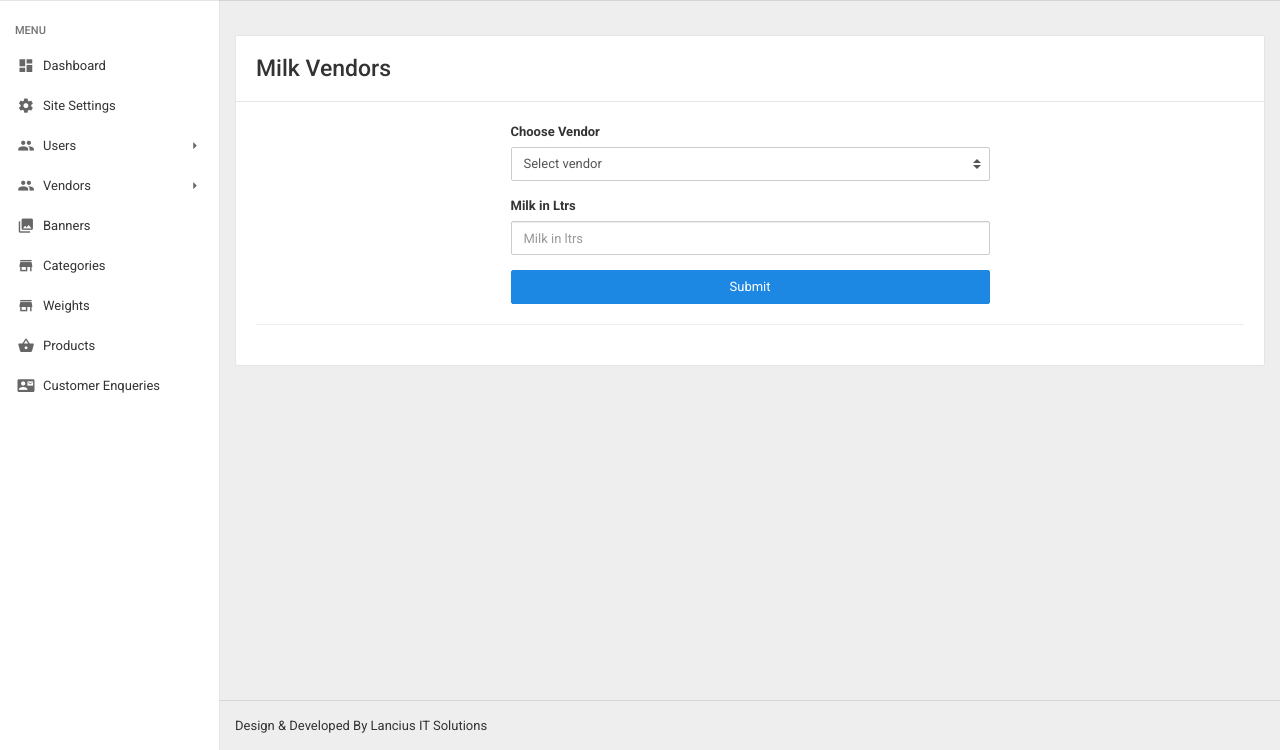
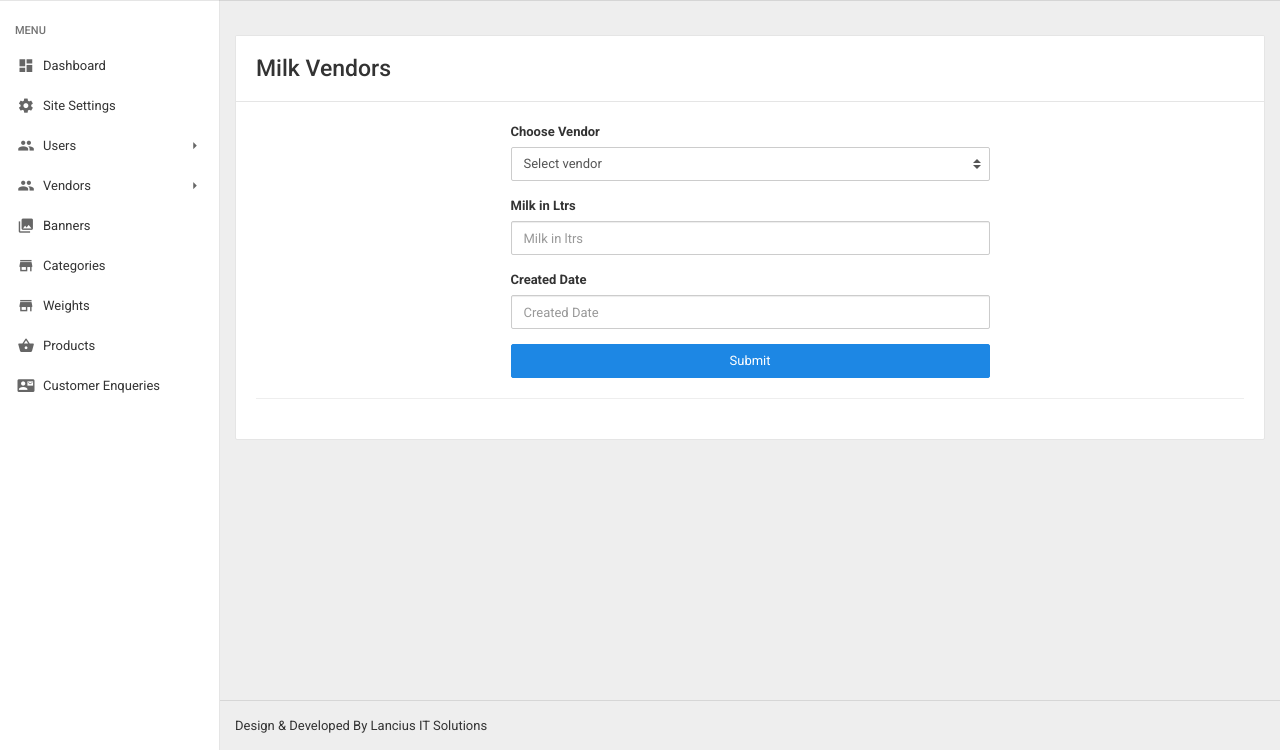
Before and after one commit to Srinivaslancius/Palle2Patnam_latest, a PHP site: page /palle2patnam_latest/add_milk_vendors.php in a window 1280 px wide. Shown: the part 50-800 px from the top of the page. Run offline with PHP 8.4, Linux system fonts and the light colour scheme; the visitor is signed in with stand-in values (Sample User, id 1); data that the repository does not hold is empty; some libraries are stand-ins or nearby versions.

Commit message:
created date field added in add milk vendors

```diff
--- a/manage_webmaster/add_milk_vendors.php
+++ b/manage_webmaster/add_milk_vendors.php
@@ -6,7 +6,7 @@ if (!isset($_POST['submit']))  {
     //Save data into database
     $vendor_id = $_POST['vendor_id'];
     $milk_in_ltrs  = $_POST['milk_in_ltrs'];
-    $created_date = date("Y-m-d");
+    $created_date = $_POST['created_date'];
   	$sql = "INSERT INTO vendor_milk_assign (`vendor_id`,`milk_in_ltrs`,`created_date`) VALUES ('$vendor_id','$milk_in_ltrs', '$created_date')";
     if($conn->query($sql) === TRUE) {
     	echo "<script type='text/javascript'>window.location='milk_vendors.php?msg=success'</script>";
@@ -37,10 +37,14 @@ if (!isset($_POST['submit']))  {
                    </select>
                     <div class="help-block with-errors"></div>
                   </div>
-
                   <div class="form-group">
                     <label for="form-control-2" class="control-label">Milk in Ltrs</label>
                     <input type="text" class="form-control" id="milk_in_ltrs" name="milk_in_ltrs" placeholder="Milk in ltrs" data-error="Please enter Milk in Ltrs." required>
+                    <div class="help-block with-errors"></div>
+                  </div>
+                  <div class="form-group">
+                    <label for="form-control-2" class="control-label">Created Date</label>
+                    <input type="text" class="form-control" id="created_date" name="created_date" placeholder="Created Date" data-error="Please enter Created Date." required>
                     <div class="help-block with-errors"></div>
                   </div>
 
--- a/manage_webmaster/admin_includes/footer.php
+++ b/manage_webmaster/admin_includes/footer.php
@@ -7,7 +7,7 @@
     <link rel="stylesheet" href="//code.jquery.com/ui/1.12.1/themes/base/jquery-ui.css">
     <script>
       $( function() {
-        $( "#deal_start_date,#deal_end_date" ).datepicker();
+        $( "#deal_start_date,#deal_end_date,#created_date" ).datepicker();
       } );
     </script>
     <script>
```
Also changed, not shown: manage_webmaster/edit_milk_venodrs.php (+6 -2 lines).
